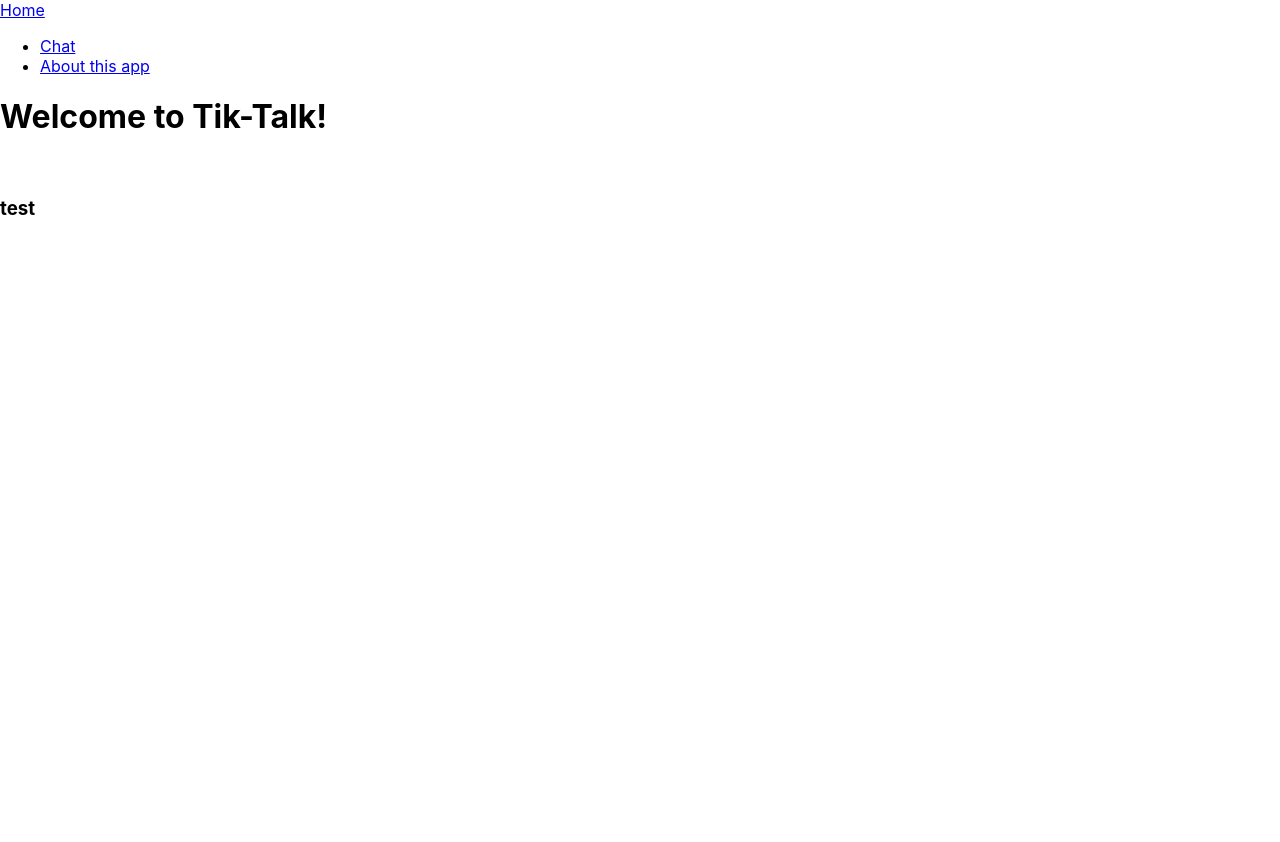
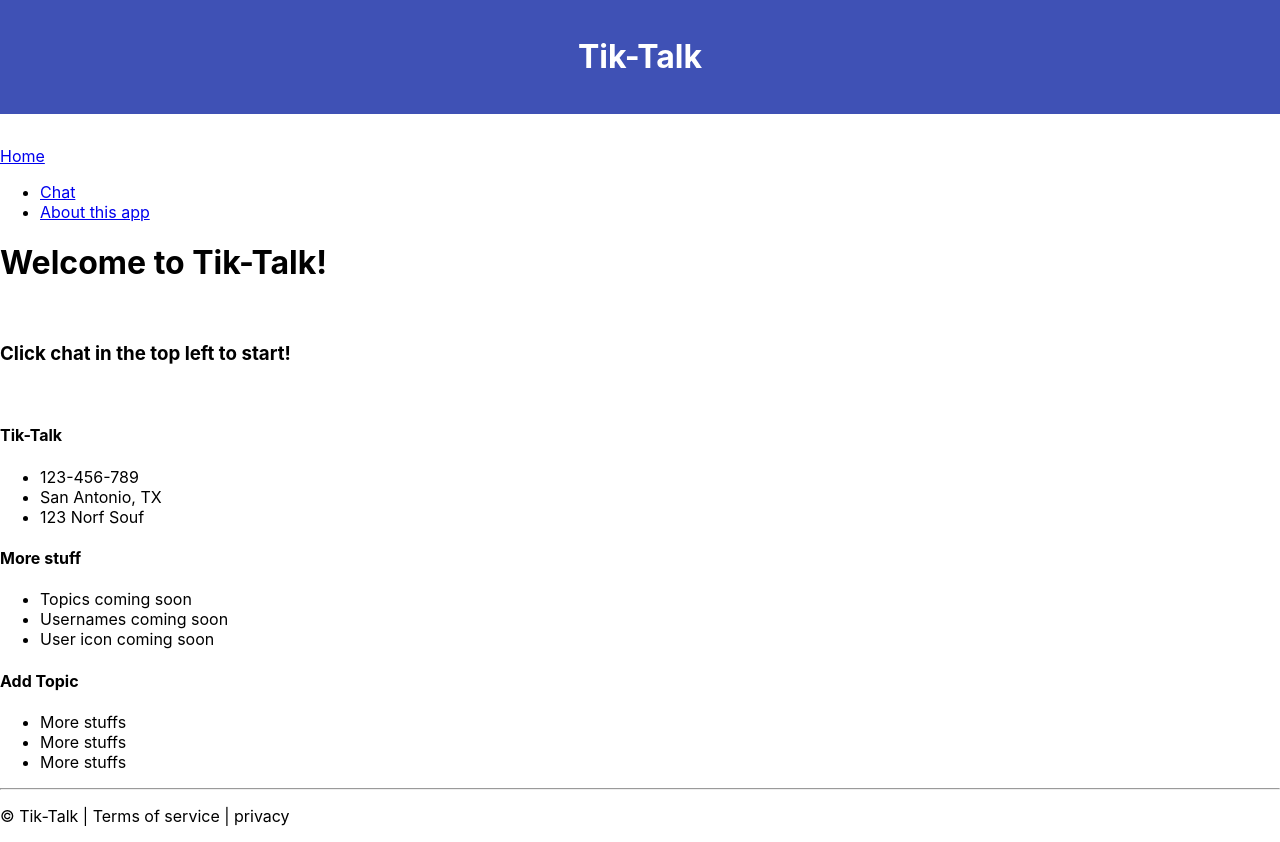
Before and after one commit to TerrenceBell/tik-talk-app, a React (Create React App) app: page / in a window 1280 px wide. Before the commit the page ends 800 px from the top, so only its background shows below. Built offline with nearby package versions, Linux system fonts and the light colour scheme.

Commit message:
Added header and footer components

```diff
--- a/src/App.css
+++ b/src/App.css
@@ -77,3 +77,14 @@
     max-width: 1000px;
     min-width: 800px;
 }
+
+.Title {
+    box-sizing: border-box;
+    width: 100%;
+    display: flex;
+    justify-content: center;
+    padding: 1em;
+    margin-bottom: 2em;
+    color: #fff;
+    background-color: #3f51b5;
+  }
--- /dev/null
+++ b/src/Title.css
@@ -0,0 +1,10 @@
+.Title {
+    box-sizing: border-box;
+    width: 100%;
+    display: flex;
+    justify-content: center;
+    padding: 1em;
+    margin-bottom: 2em;
+    background-color: rgb(192, 45, 26);
+    color: #fff;
+  }
--- a/src/components/Footer.js
+++ b/src/components/Footer.js
@@ -6,7 +6,7 @@ const Footer = () => {
             <div className='container'>
                 <div className='row'>
                 {/* column 1 */}
-                <div className='col1'>
+                <div className="col">
                     <h4>Tik-Talk</h4>
                     <ul className='list'>
                         <li>123-456-789</li>
@@ -15,7 +15,7 @@ const Footer = () => {
                     </ul>
                 </div>
                 {/* column2 */}
-                <div className='col2'>
+                <div className="col">
                     <h4>More stuff</h4>
                     <ul className='list'>
                         <li>Topics coming soon</li>
@@ -24,7 +24,7 @@ const Footer = () => {
                      </ul>
                 </div>
                 {/* {column 3} */}
-                <div className='col3'>
+                <div className="col">
                     <h4>Add Topic</h4>
                         <ul className='list'>
                             <li>More stuffs</li>
@@ -32,6 +32,12 @@ const Footer = () => {
                             <li>More stuffs</li>
                         </ul>
                 </div>
+                <hr />
+                <div className='row'>
+                            <p className='col-sm'>
+                            &copy;{new Date().getFullYear} Tik-Talk | Terms of service | privacy
+                            </p>
+                        </div>
                 </div>
             </div>
         </div>
--- /dev/null
+++ b/src/components/Title.js
@@ -0,0 +1,14 @@
+import React from 'react'
+// import '.src/Title.css'
+function Title() {
+    return (
+      <div className="Title">
+        <header>
+          <h1>Tik-Talk</h1>
+        </header>
+      </div>
+    )
+  }
+
+
+export default Title
--- a/src/containers/About.js
+++ b/src/containers/About.js
@@ -4,7 +4,12 @@ export class About extends Component {
   render() {
     return (
       <div>
-        <h1 className="center indigo-text text-darken-3">This is the about page!</h1>
+        <h1 className="center indigo-text text-darken-3">About Tik-Talk</h1>
+          <div className='body'>
+            <p>
+              This app is a work in progress! There are many other things that will soon be added into this apps functionality. For example, the ability to sign up and login with a username, create topics, and send messages on various topics. The purpose of this applicaton is to bring people together through easy and simple communication. There are many opportunities for the uses of this application. It can used for communication in business or for entertainment purposes. The options are endless!
+            </p>
+          </div>
       </div>
     )
   }
--- a/src/containers/Home.js
+++ b/src/containers/Home.js
@@ -1,12 +1,12 @@
 import React, { Component } from 'react'
-
 export class Home extends Component {
   render() {
     return (
       <div>
         <h1 className="center h-text text-darken-3h">Welcome to Tik-Talk!</h1><br />
           {/* <img src="/images/Nba.jpg" alt=""/>         */}
-          <h3>test</h3>
+          <h3>Click chat in the top left to start!</h3><br />
+
       </div>
     )
   }
--- a/src/index.js
+++ b/src/index.js
@@ -7,16 +7,19 @@ import './index.css';
 import App from './App';
 import * as serviceWorker from './serviceWorker';
 import { Provider } from 'react-redux';
-import store from './store'
+import store from './store';
 import GlobalStyle from './GlobalStyle'
-import Home from './containers/Home'
-import Messageboard from './containers/Messageboard'
-import About from './containers/About'
+import Home from './containers/Home';
+import Messageboard from './containers/Messageboard';
+import About from './containers/About';
+import Footer from './components/Footer';
+import Title from './components/Title';
 //import Messageboard from './Messageboard';
 
 ReactDOM.render(
   <React.StrictMode>
     <Provider store={store}>
+      <Title />
     <BrowserRouter>
     <NavBar />
     <Switch>
@@ -26,6 +29,7 @@ ReactDOM.render(
       <App />
       </Switch>
     </BrowserRouter>
+    <Footer />
     </Provider>
   </React.StrictMode>,
   document.getElementById('root')
```
Also changed, not shown: 2 other files (tests, documents, lock files or other folders).
